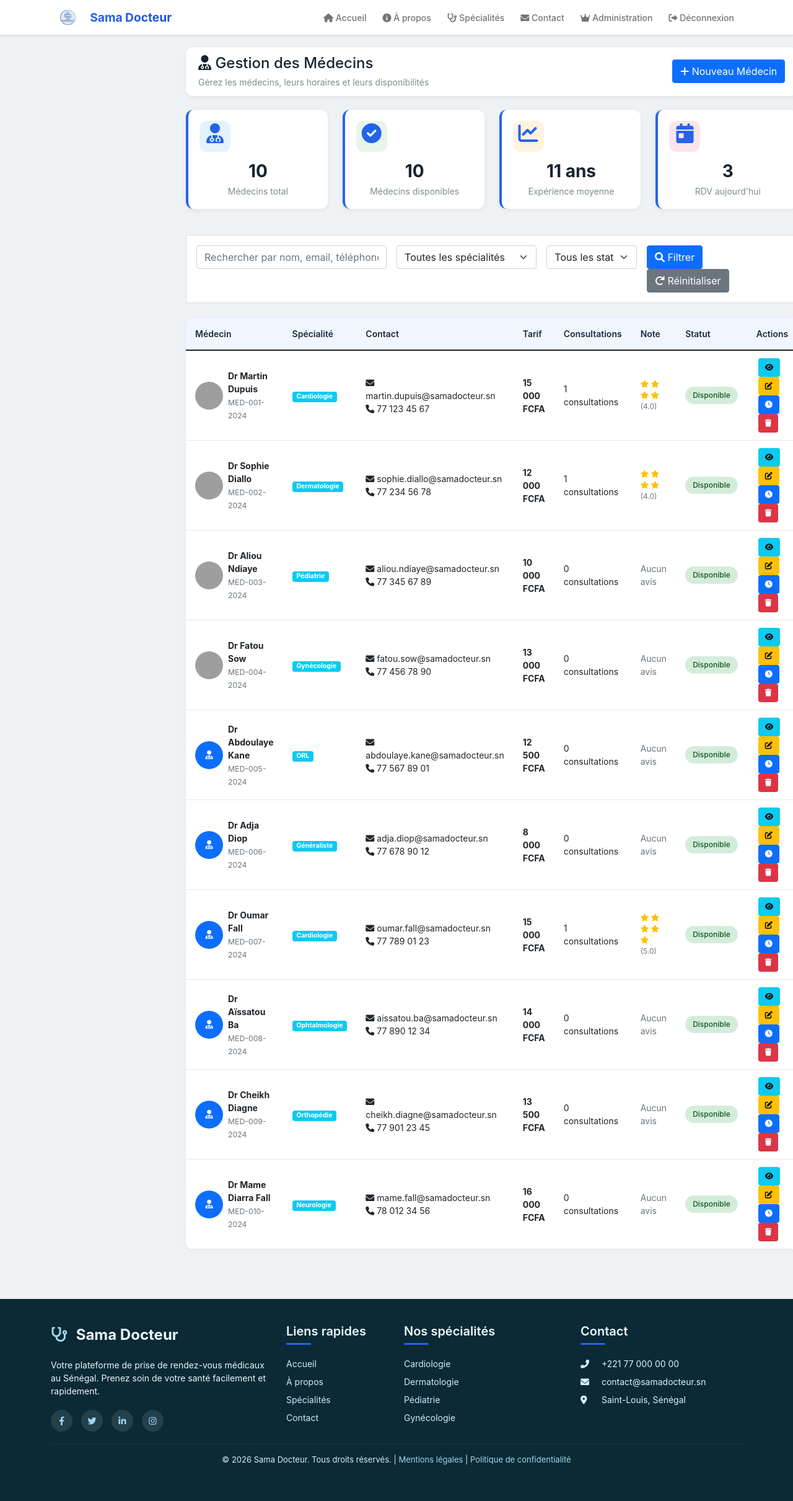
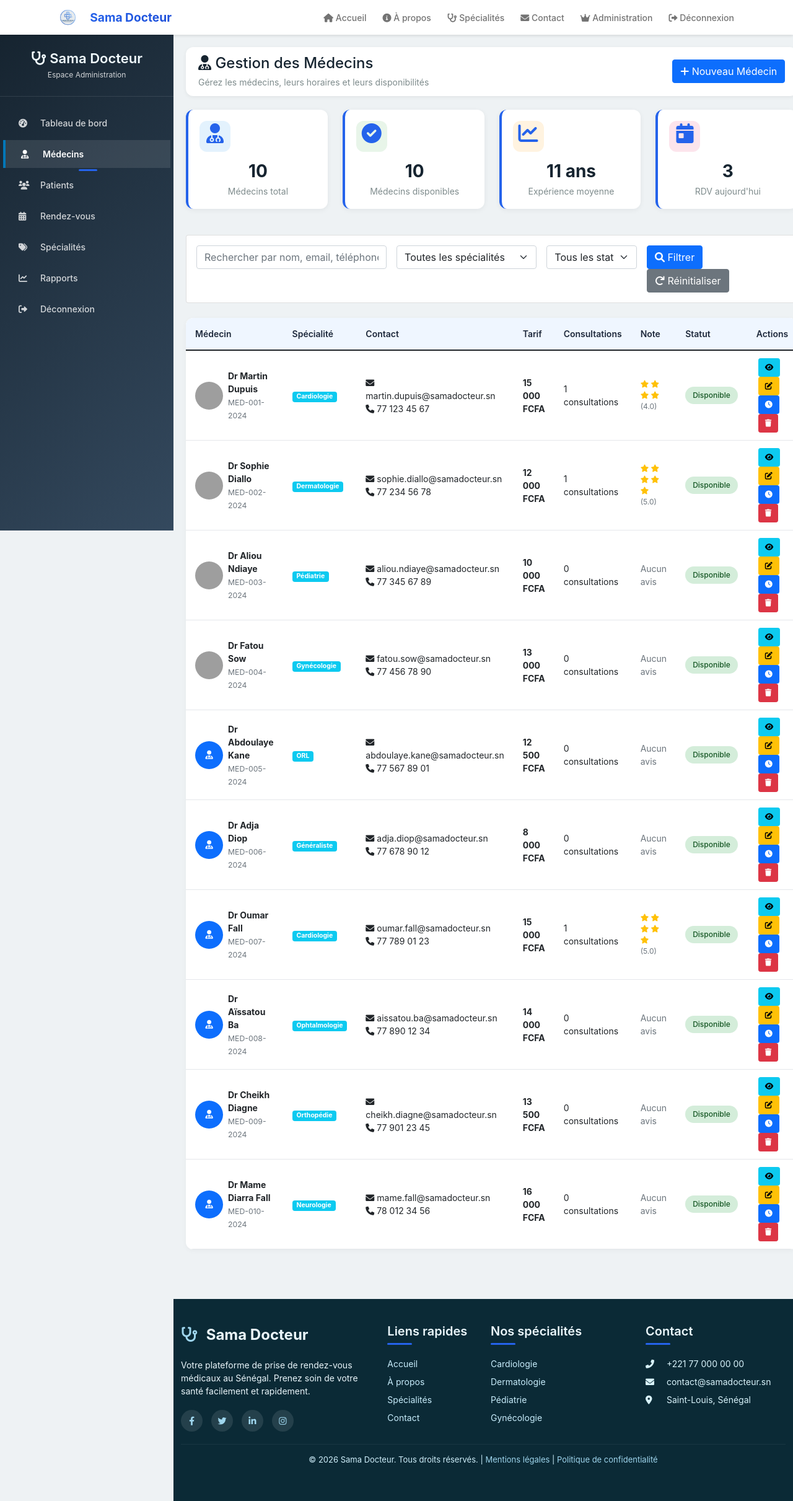
Before and after one commit to Amadou121/sama-docteur, a PHP site: page /admin/medecins.php in a window 1280 px wide. Shown: the whole page at 62% size. Run offline with PHP 8.4, Linux system fonts and the light colour scheme; the visitor is signed in with stand-in values (Sample User, id 1); data comes from the database, SQL or seed files in the repository; some libraries are stand-ins or nearby versions; grey boxes are pictures that could not be loaded.

Commit message:
correction medecins sidbar footer

```diff
--- a/admin/medecins.php
+++ b/admin/medecins.php
@@ -142,16 +142,10 @@ include '../includes/header.php';
         /* Sidebar */
         .admin-sidebar {
             width: 280px;
-            background: linear-gradient(135deg, #0f2a3a 0%, #263f50 100%);
-            color: #eef6fb;
-            transition: all 0.3s;
-            /* Use sticky on desktop so the sidebar stays within the page flow
-               and does not overlap footer. For small screens we'll switch to fixed. */
-            position: -webkit-sticky;
-            position: sticky;
-            top: 0;
-            align-self: flex-start;
-            height: calc(100vh);
+            background: linear-gradient(135deg, var(--dark-color) 0%, #34495e 100%);
+            color: white;
+            position: fixed;
+            height: 100vh;
             overflow-y: auto;
             z-index: 1000;
         }
--- a/includes/footer.php
+++ b/includes/footer.php
@@ -3,15 +3,31 @@
 ?>
     </main>
     <style>
+        /* Footer styles consolidated and fixed */
         .footer {
             background: #0b2a36; /* fond plus sombre */
             color: #eaf6fb;
             padding: 40px 0;
+            position: relative; /* s'assurer qu'on peut gérer le stacking */
+            z-index: 1100; /* doit être au-dessus du sidebar fixe */
         }
         .footer a {
             color: #9fd6ee;
             text-decoration: none;
         }
+        .footer a:hover {
+            color: #ffffff;
+            text-decoration: underline;
+        }
+        .footer .footer-bottom {
+            border-top: 1px solid rgba(255,255,255,0.06);
+            padding-top: 15px;
+            margin-top: 20px;
+            color: #cfeffb;
+            font-size: 13px;
+        }
+        .footer .footer-brand i { color: #9fd6ee; margin-right: 8px; }
+
         /* Supprimer puces et marges des listes de liens dans le footer */
         .footer .footer-links {
             list-style: none;
@@ -24,18 +40,15 @@
         }
         .footer .footer-links li a { color: #c7ecfb; }
         .footer .footer-links li a:hover { color: #ffffff; }
-        .footer a:hover {
-            color: #ffffff;
-            text-decoration: underline;
+
+        /* Empêcher le sidebar fixe de chevaucher le footer en desktop
+           et assurer compatibilité mobile */
+        @media (min-width: 993px) {
+            .footer { margin-left: 280px; }
         }
-        .footer .footer-bottom {
-            border-top: 1px solid rgba(255,255,255,0.06);
-            padding-top: 15px;
-            margin-top: 20px;
-            color: #cfeffb;
-            font-size: 13px;
+        @media (max-width: 992px) {
+            .footer { margin-left: 0; }
         }
-        .footer .footer-brand i { color: #9fd6ee; margin-right: 8px; }
     </style>
 
     <footer class="footer">
```
